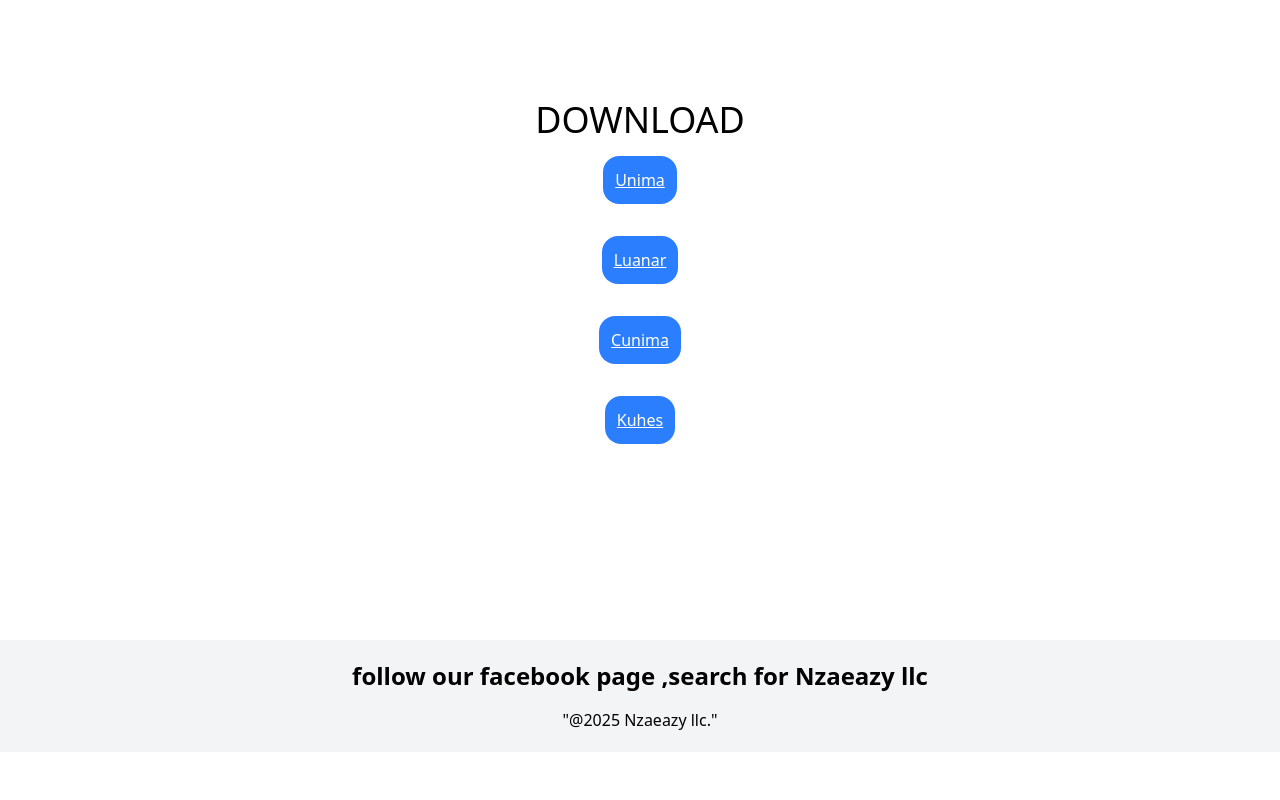
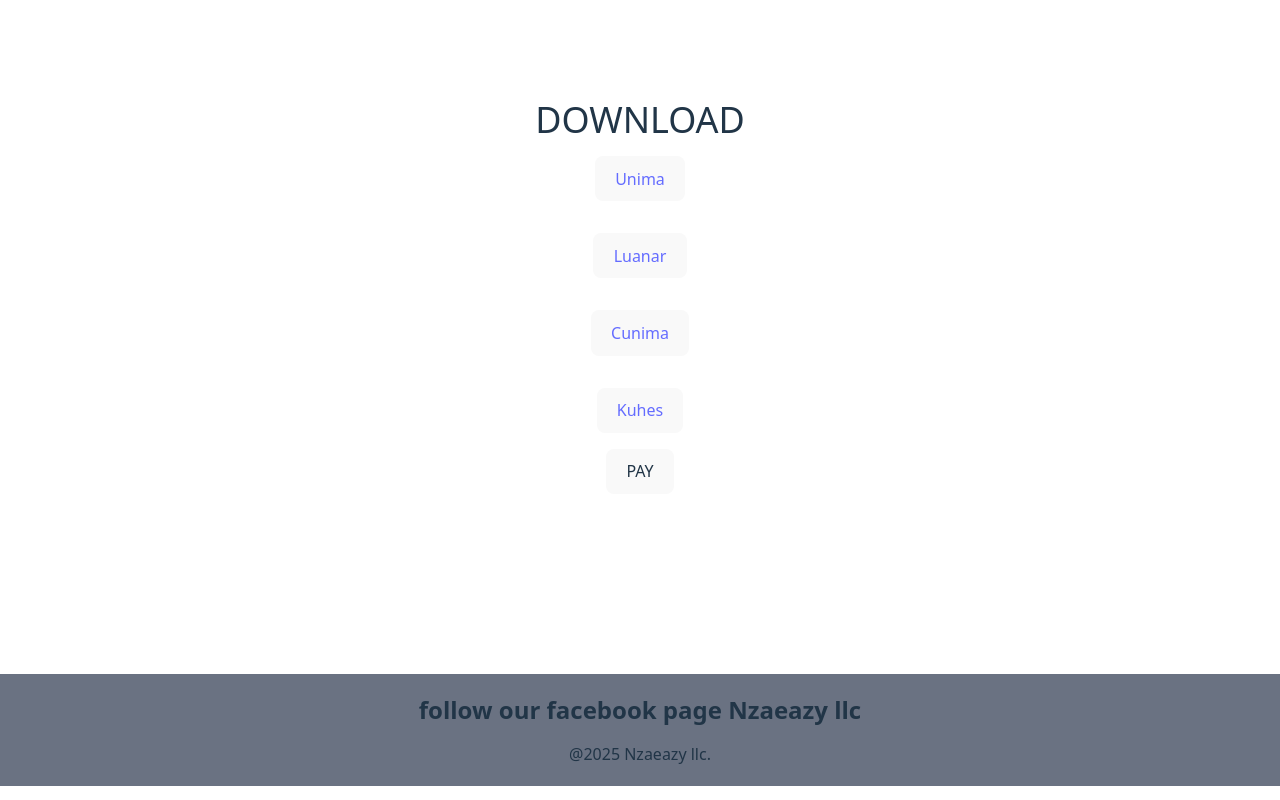
Before and after one commit to Benjamin-Manjolo/portalappsdownloads, a React (Vite) app: page / in a window 1280 px wide. Built offline with nearby package versions, Linux system fonts and the light colour scheme.

Commit message:
added a payment button

```diff
--- a/src/App.css
+++ b/src/App.css
@@ -1,5 +1,5 @@
 @import "tailwindcss";
 
 body {
-  background-color: rgb(255, 255, 255);
+  background-color: rgba(255, 255, 255, 0.868);
 }
--- a/src/App.jsx
+++ b/src/App.jsx
@@ -42,26 +42,26 @@ export default function App() {
             Downloading has started
           </div>
         )}
-        <div className="bg-blue-500 h-auto w-auto rounded-2xl p-3 m-4 ">
+        <button className="bg-blue-500 h-auto w-auto rounded-2xl p-3 m-4 ">
           <a
             href="/Unima_1.0.0.apk"
             onClick={handleDownloadClick}
-            className="text-white underline mb-2"
+            className="text-black underline mb-2"
           >
             Unima
           </a>
-        </div>
-        <div className="bg-blue-500 h-auto w-auto rounded-2xl p-3 m-4 ">
+        </button>
+        <button className="bg-blue-500 h-auto w-auto rounded-2xl p-3 m-4 ">
           {" "}
           <a
             href="/Luanar_1.0.0.apk"
             onClick={handleDownloadClick}
-            className="text-white underline mb-2"
+            className="text-red-500 underline mb-2"
           >
             Luanar
           </a>
-        </div>
-        <div className="bg-blue-500 h-auto w-auto rounded-2xl p-3 m-4 ">
+        </button>
+        <button className="bg-blue-500 h-auto w-auto rounded-2xl p-3 m-4 ">
           <a
             href="/Cunima_1.0.0.apk"
             onClick={handleDownloadClick}
@@ -69,8 +69,8 @@ export default function App() {
           >
             Cunima
           </a>
-        </div>
-        <div className="bg-blue-500 h-auto w-auto rounded-2xl p-3 m-4 ">
+        </button>
+        <button className="bg-blue-500 h-auto w-auto rounded-2xl p-3 m-4 ">
           {" "}
           <a
             href="/Kuhes_1.0.0.apk"
@@ -79,15 +79,19 @@ export default function App() {
           >
             Kuhes
           </a>
-        </div>
+        </button>
+        <button>PAY</button>
       </div>
 
       {/* Portfolio section at the bottom */}
-      <div id="portfolio" className="mt-40 p-5 bg-gray-100 w-full text-center">
+      <div
+        id="portfolio"
+        className="mt-40 p-5 bg-gray-500 w-screen text-center"
+      >
         <h2 className="text-2xl font-bold mb-4">
-          follow our facebook page ,search for Nzaeazy llc
+          follow our facebook page Nzaeazy llc
         </h2>
-        <p>"@2025 Nzaeazy llc."</p>
+        <p>@2025 Nzaeazy llc.</p>
       </div>
     </>
   );
--- a/src/index.css
+++ b/src/index.css
@@ -39,7 +39,7 @@ button {
   font-size: 1em;
   font-weight: 500;
   font-family: inherit;
-  background-color: #1a1a1a;
+  background-color: #4853cb;
   cursor: pointer;
   transition: border-color 0.25s;
 }
--- a/src/main.jsx
+++ b/src/main.jsx
@@ -1,6 +1,7 @@
 import { StrictMode } from "react";
 import { createRoot } from "react-dom/client";
 import "./App.css";
+import "./index.css";
 import App from "./App.jsx";
 
 createRoot(document.getElementById("root")).render(
```
